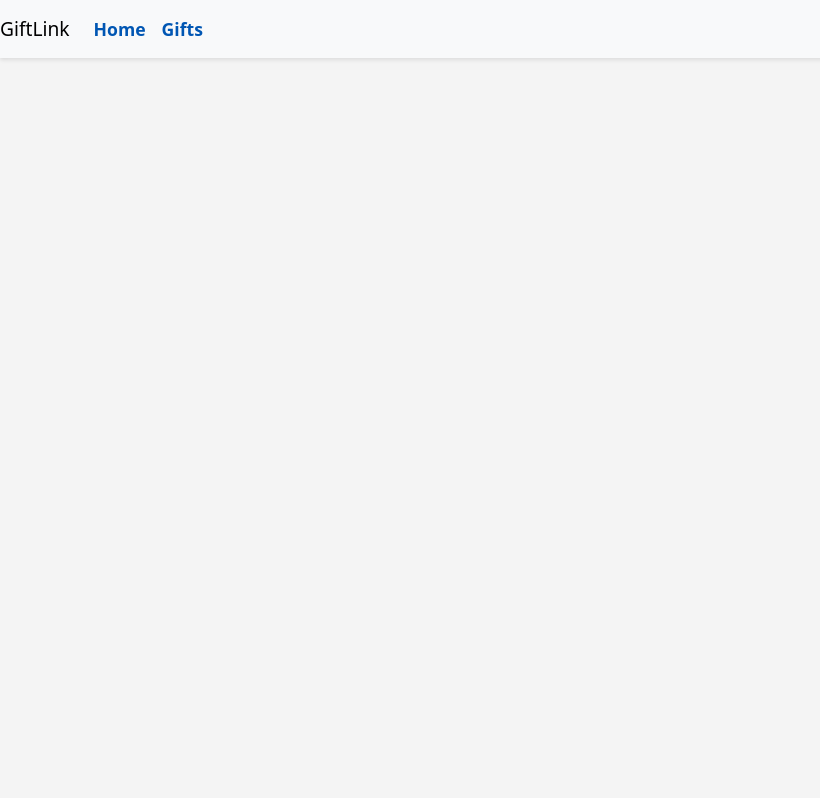
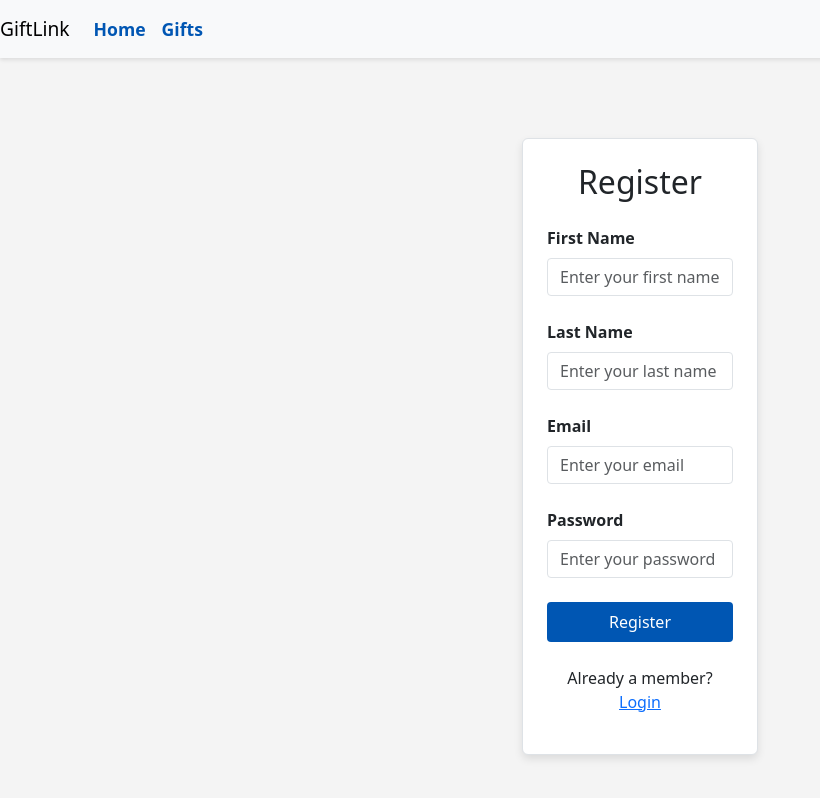
Before and after one commit to MantCib3/fullstack-capstone-project, a React (Create React App) app in the folder giftlink-frontend/: page /app/register in a window 1280 px wide. Before the commit this address had no page. Shown: the whole page, without its empty margins (0-820 px from the left). Built offline with nearby package versions, Linux system fonts and the light colour scheme.

Commit message:
Login, register

```diff
--- a/giftlink-frontend/src/App.js
+++ b/giftlink-frontend/src/App.js
@@ -1,21 +1,24 @@
 import React from 'react';
 import { Routes, Route, useNavigate } from 'react-router-dom';
 import MainPage from './components/MainPage/MainPage';
+import LoginPage from './components/LoginPage/LoginPage';
+import RegisterPage from './components/RegisterPage/RegisterPage';
 import 'bootstrap/dist/css/bootstrap.min.css';
 import './App.css';
 import Navbar from './components/Navbar/Navbar';
 
 function App() {
-
+  const navigate = useNavigate();
   return (
     <>
-        <Navbar/>
-        <Routes>
-          {/* the final code will not pass the products to every page, but each page will call the server API */}
-          <Route path="/" element={<MainPage />} />
-          <Route path="/app" element={<MainPage />} />
-        </Routes>
-        </>
+      <Navbar />
+      <Routes>
+        <Route path="/" element={<MainPage />} />
+        <Route path="/app" element={<MainPage />} />
+        <Route path="/app/login" element={<LoginPage />} />
+        <Route path="/app/register" element={<RegisterPage />} />
+      </Routes>
+    </>
   );
 }
 
--- /dev/null
+++ b/giftlink-frontend/src/components/LoginPage/LoginPage.css
@@ -0,0 +1,44 @@
+.login-card {
+    background-color: #fff;
+    box-shadow: 0px 4px 8px rgba(0, 0, 0, 0.1);
+}
+
+.login-card .form-label {
+    font-weight: 600;
+}
+
+.login-card input {
+    border-radius: 0.25rem;
+}
+
+.login-card .btn {
+    padding: 0.5rem 1rem;
+    border-radius: 0.25rem;
+}
+
+.login-card .btn-primary {
+    background-color: #0056b3;
+    border: none;
+}
+
+.login-card .btn-secondary {
+    background-color: #dc3545;
+    border: none;
+}
+
+.login-card .text-primary {
+    color: #0056b3;
+}
+
+.login-card .text-secondary {
+    color: #6c757d;
+}
+
+/* Additional styles */
+a.text-primary:hover {
+    text-decoration: underline;
+}
+
+a.text-secondary:hover {
+    text-decoration: underline;
+}
--- /dev/null
+++ b/giftlink-frontend/src/components/LoginPage/LoginPage.js
@@ -0,0 +1,55 @@
+import React, { useState } from 'react';
+import './LoginPage.css';
+
+function LoginPage() {
+    // Create useState hook variables for email and password
+    const [email, setEmail] = useState('');
+    const [password, setPassword] = useState('');
+
+    // Create handleLogin function
+    const handleLogin = async () => {
+        console.log("Inside handleLogin");
+    };
+
+    return (
+        <div className="container mt-5">
+            <div className="row justify-content-center">
+                <div className="col-md-6 col-lg-4">
+                    <div className="login-card p-4 border rounded">
+                        <h2 className="text-center mb-4 font-weight-bold">Login</h2>
+                        {/* Input elements for email and password */}
+                        <div className="mb-3">
+                            <label htmlFor="email" className="form-label">Email</label>
+                            <input
+                                id="email"
+                                type="email"
+                                className="form-control"
+                                placeholder="Enter your email"
+                                value={email}
+                                onChange={(e) => setEmail(e.target.value)}
+                            />
+                        </div>
+                        <div className="mb-3">
+                            <label htmlFor="password" className="form-label">Password</label>
+                            <input
+                                id="password"
+                                type="password"
+                                className="form-control"
+                                placeholder="Enter your password"
+                                value={password}
+                                onChange={(e) => setPassword(e.target.value)}
+                            />
+                        </div>
+                        {/* Login button */}
+                        <button className="btn btn-primary w-100 mb-3" onClick={handleLogin}>Login</button>
+                        <p className="mt-4 text-center">
+                            New here? <a href="/app/register" className="text-primary">Register Here</a>
+                        </p>
+                    </div>
+                </div>
+            </div>
+        </div>
+    );
+}
+
+export default LoginPage;
--- /dev/null
+++ b/giftlink-frontend/src/components/RegisterPage/RegisterPage.css
@@ -0,0 +1,44 @@
+.register-card {
+    background-color: #fff;
+    box-shadow: 0px 4px 8px rgba(0, 0, 0, 0.1);
+}
+
+.register-card .form-label {
+    font-weight: 600;
+}
+
+.register-card input {
+    border-radius: 0.25rem;
+}
+
+.register-card .btn {
+    padding: 0.5rem 1rem;
+    border-radius: 0.25rem;
+}
+
+.register-card .btn-primary {
+    background-color: #0056b3;
+    border: none;
+}
+
+.register-card .btn-secondary {
+    background-color: #dc3545;
+    border: none;
+}
+
+.register-card .text-primary {
+    color: #0056b3;
+}
+
+.register-card .text-secondary {
+    color: #6c757d;
+}
+
+/* Additional styles */
+a.text-primary:hover {
+    text-decoration: underline;
+}
+
+a.text-secondary:hover {
+    text-decoration: underline;
+}
--- /dev/null
+++ b/giftlink-frontend/src/components/RegisterPage/RegisterPage.js
@@ -0,0 +1,79 @@
+import React, { useState } from 'react';
+import './RegisterPage.css';
+
+function RegisterPage() {
+    // Create useState hook variables for firstName, lastName, email, password
+    const [firstName, setFirstName] = useState('');
+    const [lastName, setLastName] = useState('');
+    const [email, setEmail] = useState('');
+    const [password, setPassword] = useState('');
+
+    // Create handleRegister function
+    const handleRegister = async () => {
+        console.log("Register invoked");
+    };
+
+    return (
+        <div className="container mt-5">
+            <div className="row justify-content-center">
+                <div className="col-md-6 col-lg-4">
+                    <div className="register-card p-4 border rounded">
+                        <h2 className="text-center mb-4 font-weight-bold">Register</h2>
+                        {/* Input elements for firstName, lastName, email, password */}
+                        <div className="mb-4">
+                            <label htmlFor="firstName" className="form-label">First Name</label>
+                            <input
+                                id="firstName"
+                                type="text"
+                                className="form-control"
+                                placeholder="Enter your first name"
+                                value={firstName}
+                                onChange={(e) => setFirstName(e.target.value)}
+                            />
+                        </div>
+                        <div className="mb-4">
+                            <label htmlFor="lastName" className="form-label">Last Name</label>
+                            <input
+                                id="lastName"
+                                type="text"
+                                className="form-control"
+                                placeholder="Enter your last name"
+                                value={lastName}
+                                onChange={(e) => setLastName(e.target.value)}
+                            />
+                        </div>
+                        <div className="mb-4">
+                            <label htmlFor="email" className="form-label">Email</label>
+                            <input
+                                id="email"
+                                type="email"
+                                className="form-control"
+                                placeholder="Enter your email"
+                                value={email}
+                                onChange={(e) => setEmail(e.target.value)}
+                            />
+                        </div>
+                        <div className="mb-4">
+                            <label htmlFor="password" className="form-label">Password</label>
+                            <input
+                                id="password"
+                                type="password"
+                                className="form-control"
+                                placeholder="Enter your password"
+                                value={password}
+                                onChange={(e) => setPassword(e.target.value)}
+                            />
+                        </div>
+                        {/* Register button */}
+                        <button className="btn btn-primary w-100 mb-3" onClick={handleRegister}>Register</button>
+                        <p className="mt-4 text-center">
+                            Already a member? <a href="/app/login" className="text-primary">Login</a>
+                        </p>
+                    </div>
+                </div>
+            </div>
+        </div>
+    );
+}
+
+export default RegisterPage;
```
